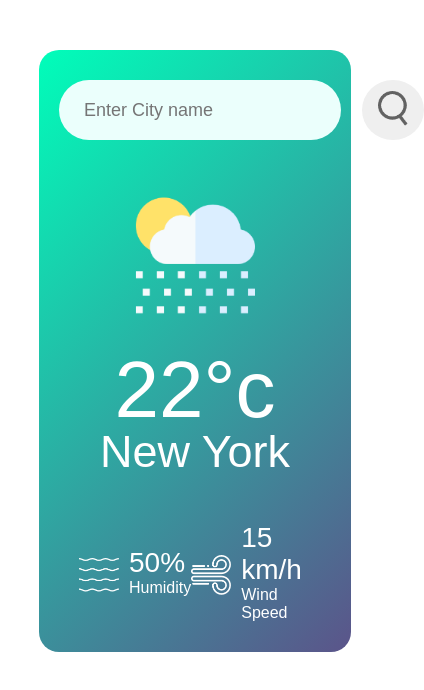
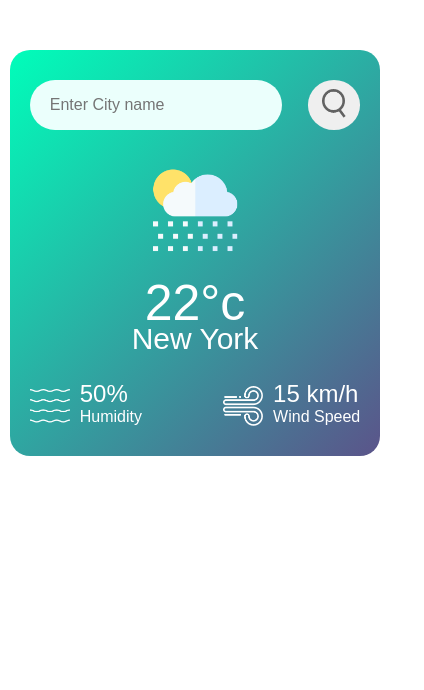
Before and after one commit to VishalGRV/weather_app, a plain HTML site: page index.html in a window 390 px wide. Shown: the whole page, 424 px wide, since content can reach past the window. Drawn offline with Linux system fonts and the light colour scheme.

Commit message:
Changes in CSS fo mobile screen size

```diff
--- a/styles.css
+++ b/styles.css
@@ -106,18 +106,57 @@
 }
 
 @media screen and (max-width: 480px) {
-
   .card {
-    width: 80%;
+    width: 95%;
     padding: 30px 20px;
     margin: 50px auto 0;
   }
 
   .search {
-    display: flex;
-    gap: 5px;
+    gap: 10px;
   }
 
+  .search-input {
+    width: 100%;
+    font-size: 16px;
+    height: 50px;
+    padding: 8px 20px;
+  }
 
+  .search-btn {
+    border-radius: 50%;
+  }
 
+  .search button img {
+    width: 40px;
+    padding: 8px;
+  }
+
+  .weather-icon {
+    width: 120px;
+    margin-top: 20px;
+  }
+
+  .weather h1 {
+    font-size: 50px;
+  }
+
+  .weather h2 {
+    font-size: 30px;
+  }
+
+  .details {
+    gap: 20px;
+    padding: 0;
+    margin-top: 30px;
+  }
+
+  .col {
+    justify-content: center;
+  }
+
+  .humidity,
+  .wind {
+    font-size: 24px;
+  }
 }
```
